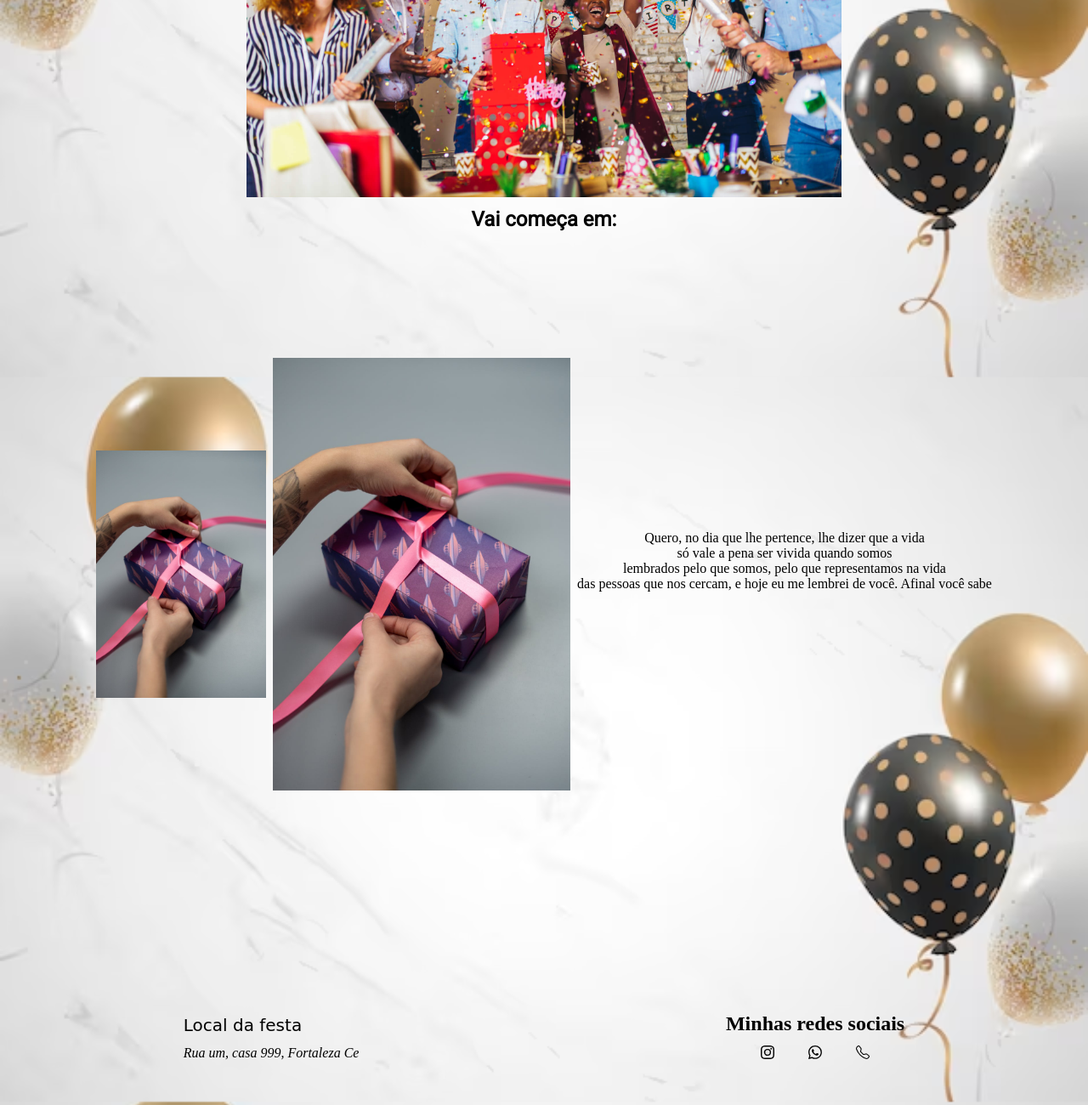
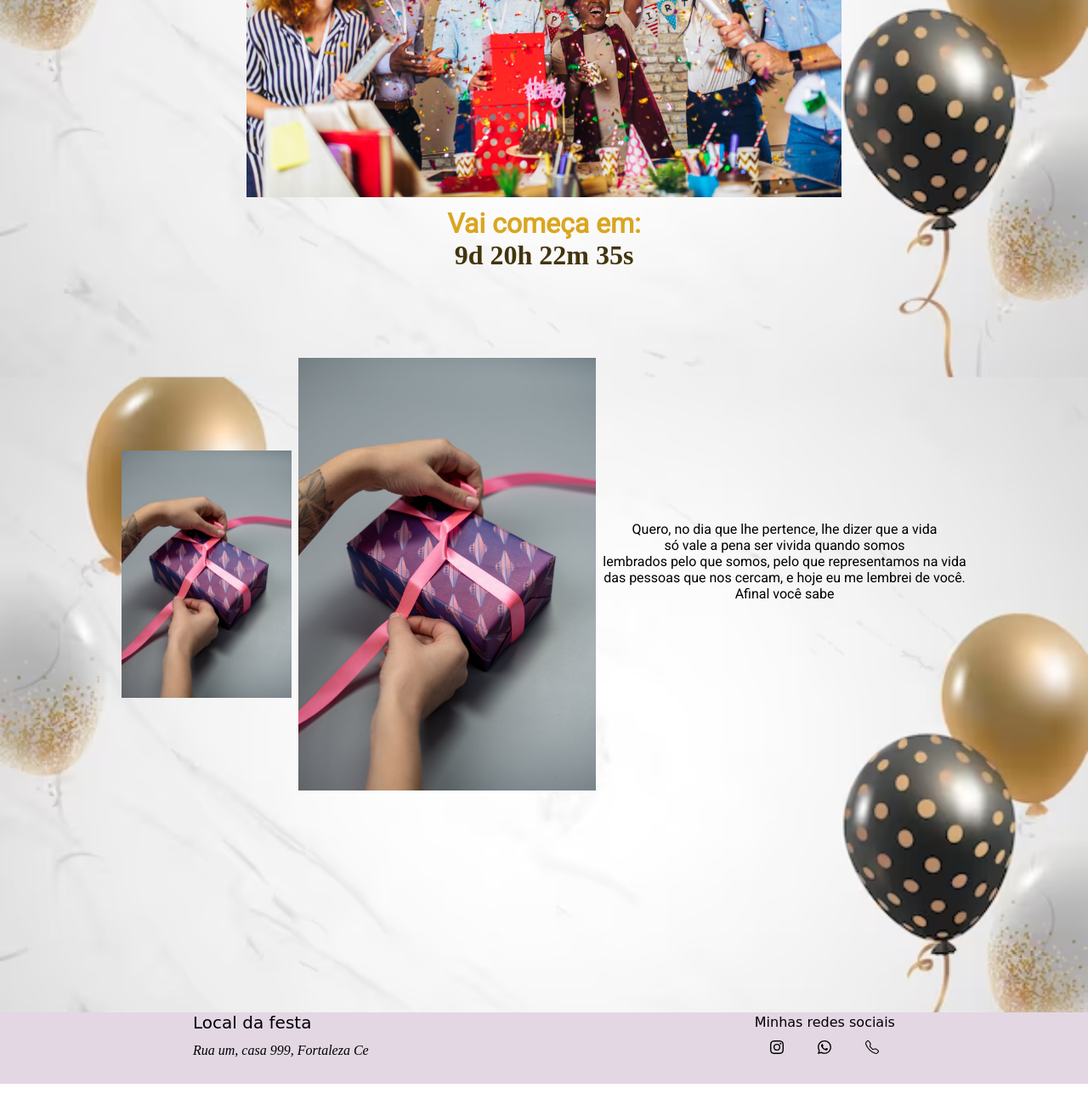
Before and after one commit to yurividal123/meu-aniversario, a website built with Parcel: page src/index.html in a window 1280 px wide. Shown: the part 409-1709 px from the top of the page at 85% size. After the commit the page ends 1684 px from the top, so only its background shows below. Built offline with nearby package versions, Linux system fonts and the light colour scheme; a web font is replaced by a local one.

Commit message:
finalizado o projeto sobre meu aniversario

```diff
--- a/src/footer.scss
+++ b/src/footer.scss
@@ -4,10 +4,12 @@
     display: flex;
     align-items: center;
     justify-content: space-around;
-    padding-bottom: 50px;
+    padding-bottom: 30px;
+    background-color: #e2d7e3;
 }
 
 .footer-address {
+    align-items: center;
 
     h2 {
         font-family: variaveis.$colortext;
@@ -30,8 +32,15 @@
         gap: 40px;
         padding-top: 12px;
     }
+
+    h2 {
+        font-family: variaveis.$colortext;
+        font-size: 16px;
+        font-weight: 400;
+    }
 }
 
 svg {
     color: #000;
+
 }
--- a/src/header.scss
+++ b/src/header.scss
@@ -33,7 +33,17 @@ img {
     display: flex;
     justify-content: center;
     font-family: variaveis.$colortext2;
-    font-size: 24px;
-    font-weight: 600;
+    font-size: 32px;
+    font-weight: 800;
     padding-top: 12px;
+    color: #daa520;
 }
+
+#contador {
+    display: flex;
+    align-items: center;
+    justify-content: center;
+    font-size: 32px;
+    font-weight: 800;
+    color: #43340e;
+}
--- a/src/index.html
+++ b/src/index.html
@@ -19,8 +19,9 @@
                 <img src="./imagens/ideias-de-aniversario-da-empresa.jpg" alt="">
             </div>
             <p class="header-p">
-                Vai começa em: <span id="contador"></span>
+                Vai começa em:
             </p>
+            <p><span id="contador"></span></p>
         </div>
     </header>
     <section>
@@ -29,7 +30,7 @@
                 <img class="section-img" src="./imagens/pexels-photo-3927225.jpeg" alt="">
                 <img class="section-img section-img--active" src="./imagens/pexels-photo-3927225.jpeg" alt="">
                 <p>Quero, no dia que lhe pertence, lhe dizer que a vida <br> só vale a pena ser vivida quando somos <br> lembrados pelo que somos, pelo que representamos na vida <br> das pessoas que nos cercam, e hoje eu me lembrei de você.
-                    Afinal você sabe
+                    <br> Afinal você sabe
                 </p>
             </div>
         </div>
@@ -70,5 +71,6 @@
                 </div>
             </div>
     </footer>
+    <script src="./scripts/main.js"></script>
 </body>
 </html>
--- a/src/scripts/main.js
+++ b/src/scripts/main.js
@@ -0,0 +1,29 @@
+const dataDoEvento = new Date("oct 12, 2023 19:00:00");
+const timeStampDoEvento = dataDoEvento.getTime();
+
+const contaAsHoras = setInterval(function() {
+    const agora = new Date();
+    const timeStampAtual = agora.getTime();
+
+    const distanciaAteOEvento = timeStampDoEvento - timeStampAtual;
+
+    const diaEmMs = 1000 * 60 * 60 * 24;
+    const horaEmMs = 1000 * 60 * 60;
+    const minutoEmMS = 1000 * 60;
+
+    const diasAteOEvento = Math.floor(distanciaAteOEvento / diaEmMs);
+    const horasAteOEvento = Math.floor((distanciaAteOEvento % diaEmMs) / horaEmMs);
+    const minutosAteOEvento = Math.floor((distanciaAteOEvento % horaEmMs) / minutoEmMS);
+    const segundosAteOEvento = Math.floor((distanciaAteOEvento % minutoEmMS) / 1000);
+    console.log(diasAteOEvento);
+    console.log(horasAteOEvento);
+    console.log(minutosAteOEvento);
+    console.log(segundosAteOEvento);
+
+    document.getElementById('contador').innerHTML = `${diasAteOEvento}d ${horasAteOEvento}h ${minutosAteOEvento}m ${segundosAteOEvento}s`;
+
+    if (distanciaAteOEvento < 0) {
+        clearInterval(contaAsHoras);
+        document.getElementById('contador').innerHTML = 'Evento Expirado';
+    }
+},1000);
--- a/src/section.scss
+++ b/src/section.scss
@@ -1,3 +1,5 @@
+@use 'variaveis';
+
 .section-presentes {
     display: flex;
     align-items: center;
@@ -6,6 +8,8 @@
 
     p {
         text-align: center;
+        font-family: variaveis.$colortext2;
+
     }
 }
 
```
